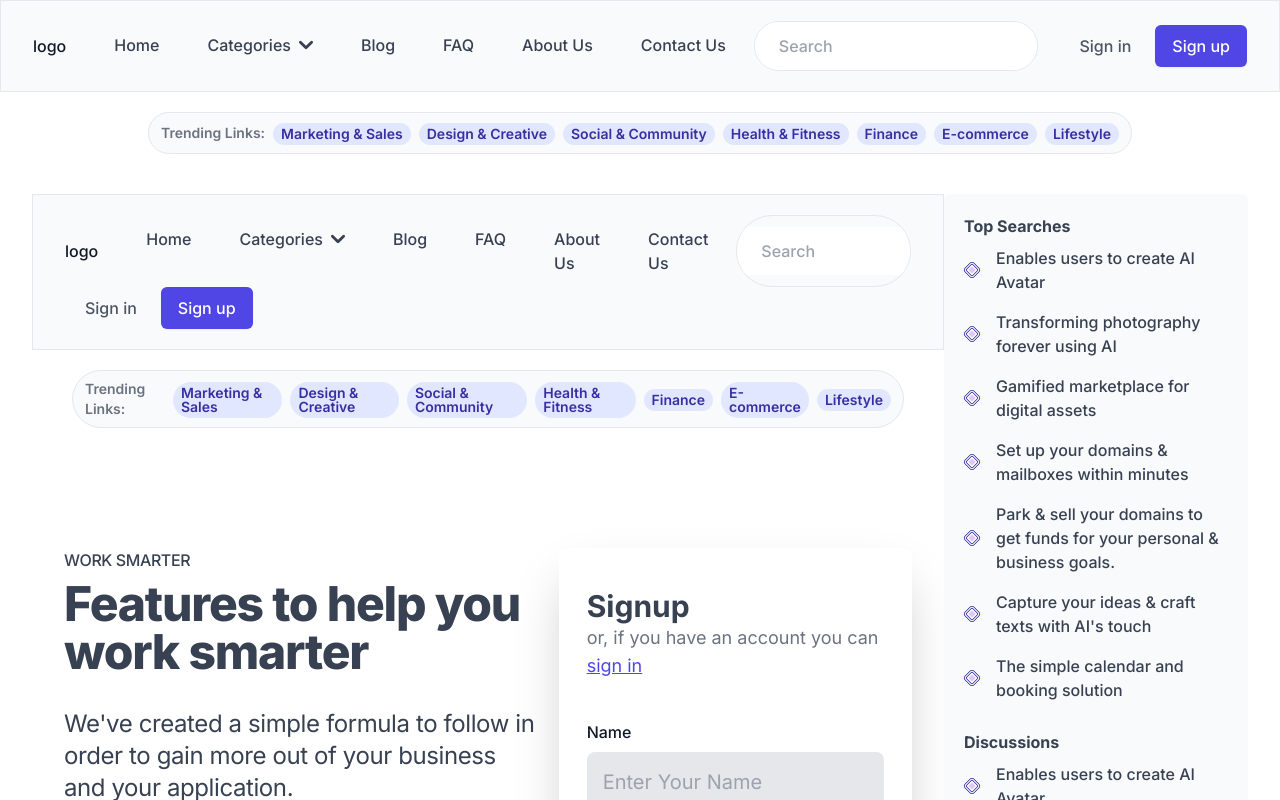
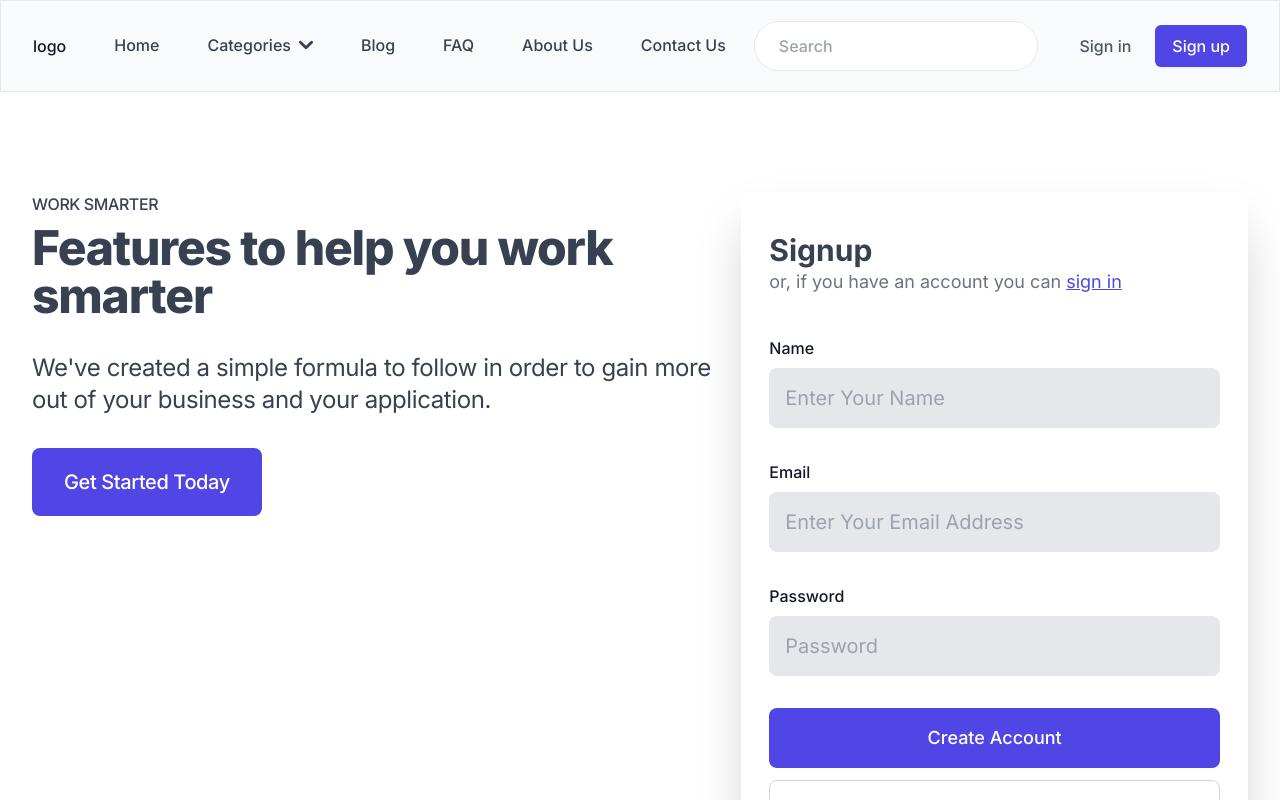
Before and after one commit to andrebc52/NextJS-Deals-Marketplace, a Next.js app: page /signup in a window 1280 px wide. Shown: the top 800 px of the page. Built offline with nearby package versions, Linux system fonts and the light colour scheme.

Commit message:
Signin and Signup Page Updates

```diff
--- a/app/components/Signin.tsx
+++ b/app/components/Signin.tsx
@@ -1,10 +1,20 @@
 /* eslint-disable react/no-unescaped-entities */
-/* eslint-disable @next/next/no-img-element */
 "use client";
 
-import React from "react";
+import React, { useEffect } from "react";
 
 const Signin: React.FC = () => {
+  useEffect(() => {
+    const elements = document.querySelectorAll(".divSidebar");
+    elements.forEach((element) => {
+      (element as HTMLElement).style.display = "none";
+    });
+    const subHeaderElements = document.querySelectorAll(".subHeader");
+    subHeaderElements.forEach((element) => {
+      (element as HTMLElement).style.display = "none";
+    });
+  }, []);
+
   return (
     <section className="w-full py-40">
       <div className="max-w-7xl mx-auto">
--- a/app/components/Signup.tsx
+++ b/app/components/Signup.tsx
@@ -2,9 +2,19 @@
 /* eslint-disable @next/next/no-img-element */
 "use client";
 
-import React from "react";
+import React, { useEffect } from "react";
 
 const Signup: React.FC = () => {
+  useEffect(() => {
+    const elements = document.querySelectorAll(".divSidebar");
+    elements.forEach((element) => {
+      (element as HTMLElement).style.display = "none";
+    });
+    const subHeaderElements = document.querySelectorAll(".subHeader");
+    subHeaderElements.forEach((element) => {
+      (element as HTMLElement).style.display = "none";
+    });
+  }, []);
   return (
     <section className="w-full bg-white">
       <div className="mx-auto max-w-full pt-20">
--- a/app/components/SubHeader.tsx
+++ b/app/components/SubHeader.tsx
@@ -2,7 +2,7 @@ import Link from "next/link";
 
 const SubHeader = () => {
   return (
-    <section className="relative w-full bg-white">
+    <section className="subHeader relative w-full bg-white">
       <div className="relative py-5 px-10 mx-auto max-w-7xl">
         <div className="flex flex-col items-start sm:items-center">
           <div className="flex items-center w-full gap-2 px-3 py-2 text-gray-500 border rounded-full bg-gray-50 sm:w-auto">
--- a/app/layout.tsx
+++ b/app/layout.tsx
@@ -33,13 +33,13 @@ export default function RootLayout({
       <body className={inter.className}>
         <Header />
         <SubHeader />
-        <section className="w-full px-8 text-gray-700 bg-white mb-5">
+        <section className="w-full px-8 text-gray-700 bg-white pb-20">
           <div className="container flex flex-col md:flex-row py-5 mx-auto max-w-7xl">
             <main className={showSidebar ? "flex-1 md:w-3/4" : "flex-1 w-full"}>
               {children}
             </main>
             {showSidebar && (
-              <aside className="w-full md:w-1/4 bg-gray-50 rounded-md">
+              <aside className="divSidebar w-full md:w-1/4 bg-gray-50 rounded-md">
                 <Sidebar />
               </aside>
             )}
--- a/app/signin/page.tsx
+++ b/app/signin/page.tsx
@@ -2,9 +2,5 @@ import Signin from "../components/Signin";
 import RootLayout from "../layout";
 
 export default function SigninPage() {
-  return (
-    <RootLayout showSidebar={false}>
-      <Signin />
-    </RootLayout>
-  );
+  return <Signin />;
 }
--- a/app/signup/page.tsx
+++ b/app/signup/page.tsx
@@ -2,9 +2,5 @@ import Signup from "../components/Signup";
 import RootLayout from "../layout";
 
 export default function SigninPage() {
-  return (
-    <RootLayout showSidebar={false}>
-      <Signup />
-    </RootLayout>
-  );
+  return <Signup />;
 }
```
